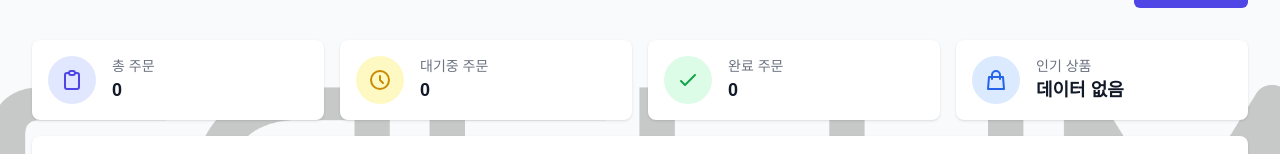
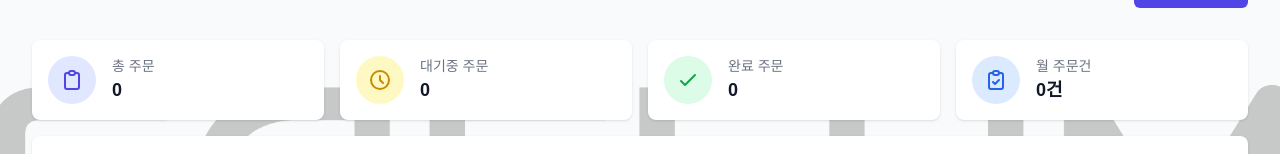
Before and after one commit to Jeong-baechoo/clothing-order-manager, a Next.js app: page /orders in a window 1280 px wide. Shown: the part 160-314 px from the top of the page. Built offline with nearby package versions, Linux system fonts and the light colour scheme; no server answers; the database is empty.

Commit message:
feat: 통계에서 인기상품 카드를 월 주문건으로 변경

```diff
--- a/app/components/order/OrderStatistics.tsx
+++ b/app/components/order/OrderStatistics.tsx
@@ -67,22 +67,6 @@ export default function OrderStatistics({ orders }: OrderStatisticsProps) {
         // 평균 주문당 항목 수
         const avgItemsPerOrder = totalOrders > 0 ? (totalItems / totalOrders).toFixed(1) : '0';
 
-        // 가장 많이 주문된 상품
-        const productCounts: Record<string, number> = {};
-        allItems.forEach(item => {
-            productCounts[item.product] = (productCounts[item.product] || 0) + (item.quantity === undefined ? 0 : item.quantity);
-        });
-
-        let mostOrderedProduct = '';
-        let maxCount = 0;
-
-        Object.entries(productCounts).forEach(([product, count]) => {
-            if (count > maxCount) {
-                mostOrderedProduct = product;
-                maxCount = count;
-            }
-        });
-
         // 평균 주문 금액 (월 매출 기준)
         const avgOrderValue = monthlyOrderCount > 0 ? (monthlyRevenue / monthlyOrderCount).toFixed(0) : '0';
 
@@ -92,8 +76,6 @@ export default function OrderStatistics({ orders }: OrderStatisticsProps) {
             processingOrders,
             completedOrders,
             recentOrders,
-            mostOrderedProduct,
-            maxCount,
             totalItems,
             totalQuantity,
             avgItemsPerOrder,
@@ -150,14 +132,12 @@ export default function OrderStatistics({ orders }: OrderStatisticsProps) {
                     <div className="flex items-center">
                         <div className="flex-shrink-0 bg-blue-100 dark:bg-blue-900 rounded-full p-3">
                             <svg className="h-6 w-6 text-blue-600 dark:text-blue-300" fill="none" viewBox="0 0 24 24" stroke="currentColor">
-                                <path strokeLinecap="round" strokeLinejoin="round" strokeWidth={2} d="M16 11V7a4 4 0 00-8 0v4M5 9h14l1 12H4L5 9z" />
+                                <path strokeLinecap="round" strokeLinejoin="round" strokeWidth={2} d="M9 5H7a2 2 0 00-2 2v12a2 2 0 002 2h10a2 2 0 002-2V7a2 2 0 00-2-2h-2M9 5a2 2 0 002 2h2a2 2 0 002-2M9 5a2 2 0 012-2h2a2 2 0 012 2m-6 9l2 2 4-4" />
                             </svg>
                         </div>
                         <div className="ml-4">
-                            <p className="text-sm font-medium text-gray-500 dark:text-gray-400">인기 상품</p>
-                            <p className="text-lg font-semibold text-gray-900 dark:text-white">
-                                {statistics.mostOrderedProduct ? statistics.mostOrderedProduct : '데이터 없음'}
-                            </p>
+                            <p className="text-sm font-medium text-gray-500 dark:text-gray-400">월 주문건</p>
+                            <p className="text-lg font-semibold text-gray-900 dark:text-white">{monthlyOrderCount}건</p>
                         </div>
                     </div>
                 </div>
```
